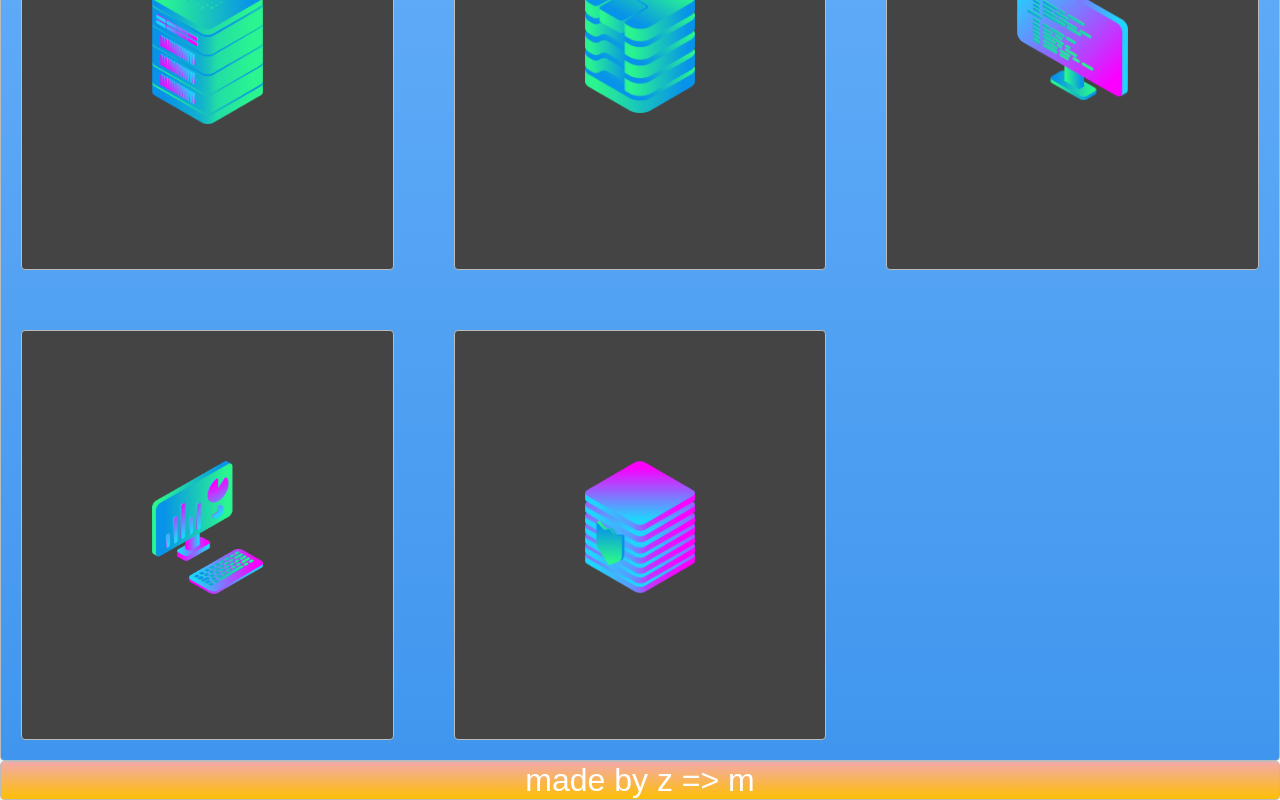
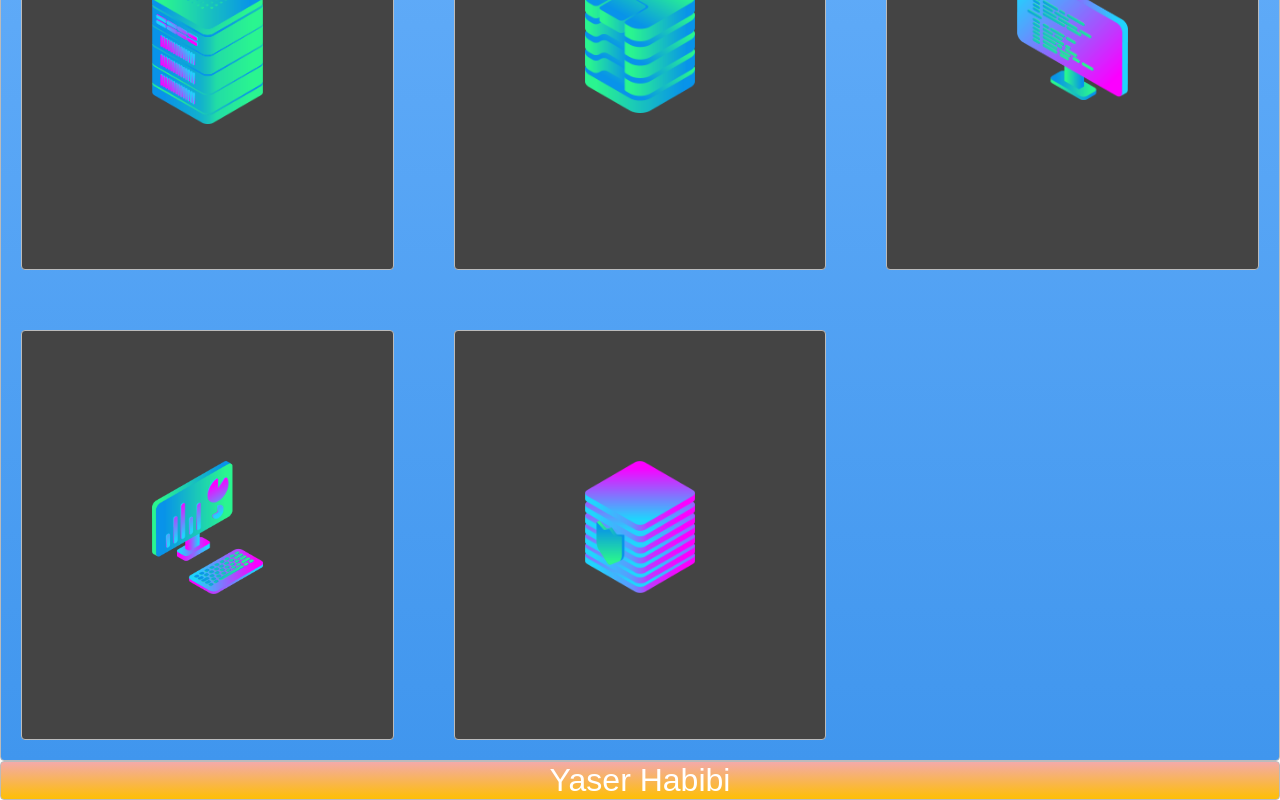
Before and after one commit to YaserHabibi76/prettify, a plain HTML site: page index.html in a window 1280 px wide. Shown: the part 1250-2050 px from the top of the page. Drawn offline with Linux system fonts and the light colour scheme.

Commit message:
Changing the footer

```diff
--- a/index.html
+++ b/index.html
@@ -1,9 +1,11 @@
 <!DOCTYPE html>
 <html>
+
 <head>
   <title>Layout Master</title>
   <link rel="stylesheet" type="text/css" href="./style.css">
 </head>
+
 <body>
   <nav class="zone blue sticky">
     <ul class="main-nav">
@@ -24,7 +26,8 @@
     <div class="box zone"><img src="./img/desktop_analytics_2.png"></div>
     <div class="box zone"><img src="./img/server_safe_2.png"></div>
   </div>
-  <footer class="zone yellow">made by z => m</footer>
+  <footer class="zone yellow">Yaser Habibi</footer>
   </div>
 </body>
+
 </html>
```
Lines whose indentation alone changed are shown as unchanged.
